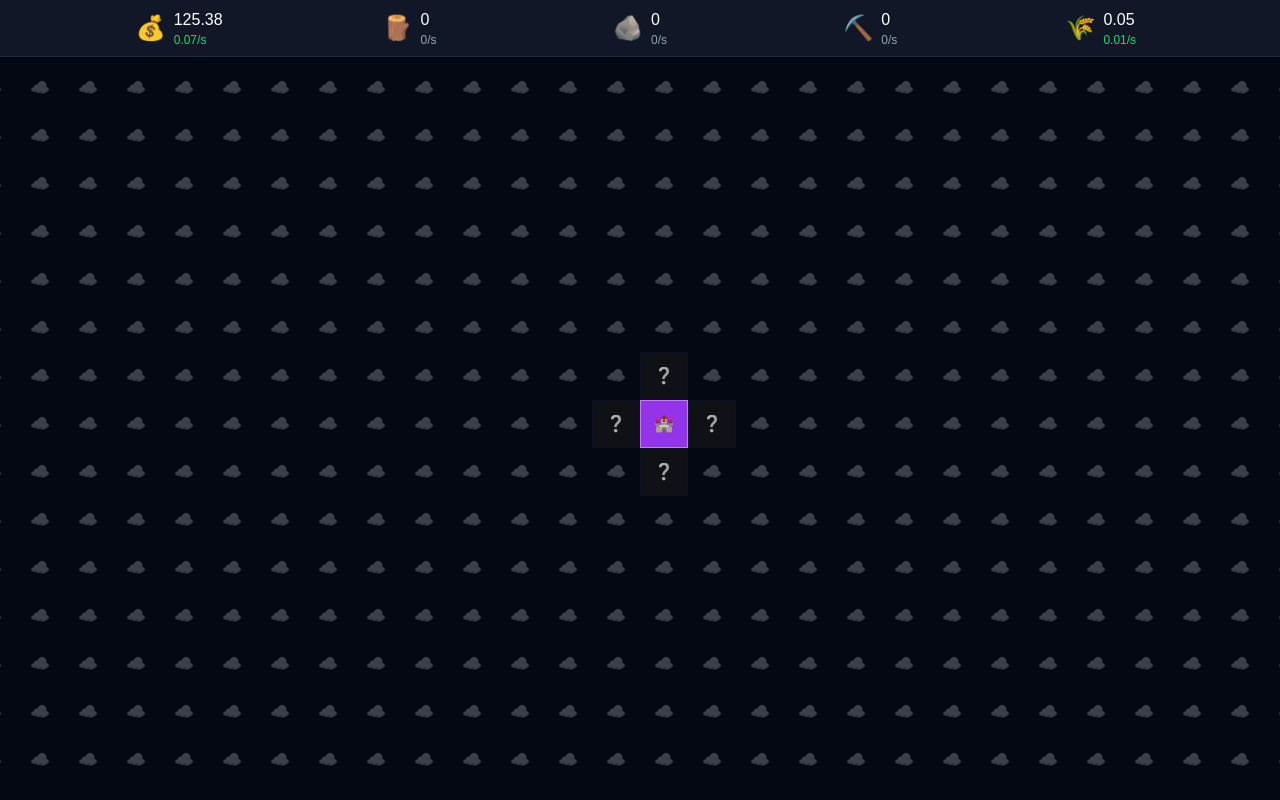
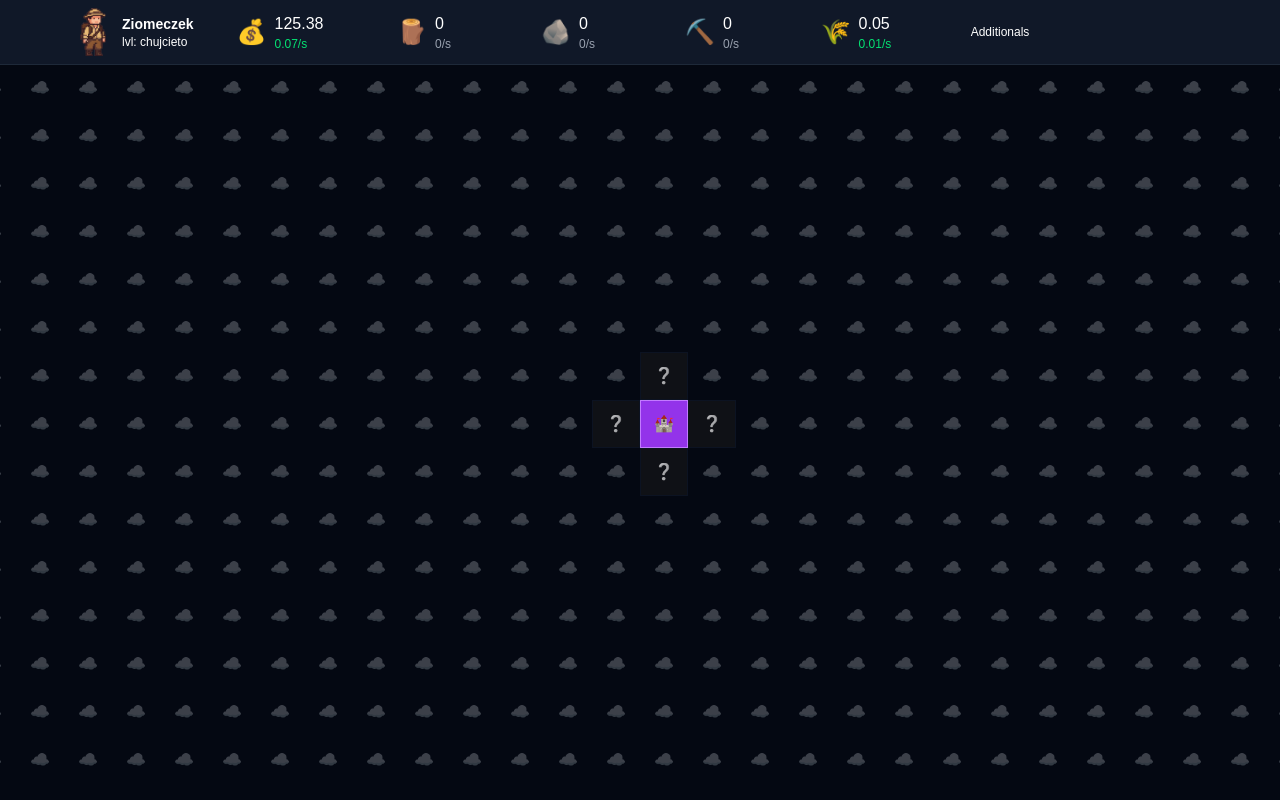
Before and after one commit to Aetherr-Agency/idlarz, a Next.js app: page / in a window 1280 px wide. Built offline with nearby package versions, Linux system fonts and the light colour scheme.

Commit message:
Fix build

```diff
--- a/src/components/game/ResourceDisplay.tsx
+++ b/src/components/game/ResourceDisplay.tsx
@@ -1,4 +1,5 @@
 import React from 'react';
+import Image from 'next/image';
 import { useGameStore } from '@/stores/gameStore';
 import { Resources } from '@/types/game';
 import { formatNumber } from '@/utils/formatters';
@@ -37,7 +38,18 @@ const ResourceDisplay: React.FC = () => {
   return (
     <div className="fixed top-0 left-0 right-0 z-50 bg-gray-900 bg-opacity-90 border-b border-gray-800">
       <div className="max-w-6xl mx-auto px-4 py-2">
-        <div className="grid grid-cols-5 gap-4 md:gap-8">
+        <div className="grid grid-cols-8 gap-4 md:gap-8">
+        <div className="flex justify-start items-center gap-4">
+            <Image src="/fella.png" width={65} height={120} alt="Your character" className="w-fit h-12" />
+            <div className="flex flex-col text-white items-start justify-center h-full">
+              <p className='font-bold text-sm'>
+                Ziomeczek
+              </p>
+              <p className="text-xs">
+                lvl: chujcieto
+              </p>
+            </div>
+          </div>
           {(Object.keys(RESOURCE_INFO) as (keyof Resources)[]).map(resource => {
             const baseRate = resourceRates.base[resource];
             const totalRate = resourceRates.total[resource];
@@ -96,6 +108,9 @@ const ResourceDisplay: React.FC = () => {
               </div>
             );
           })}
+          <div className="flex items-center justify-center text-white text-xs">
+            Additionals
+          </div>
         </div>
       </div>
     </div>
```
